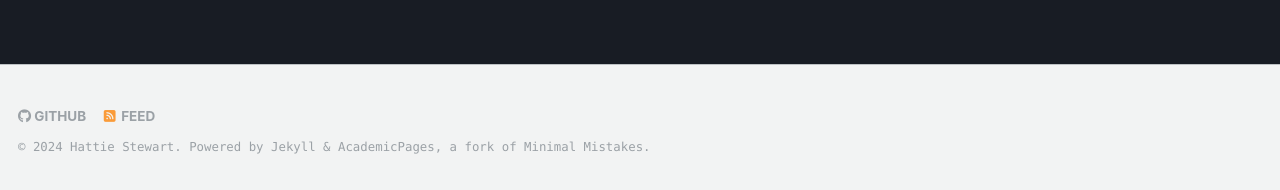
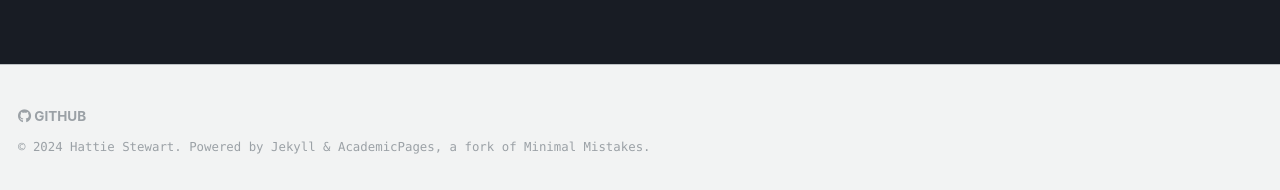
Before and after one commit to hstewart93/hstewart93.github.io, a Jekyll site: the page built from _pages/about.md, in a window 1280 px wide. Shown: the part 707-897 px from the top of the page. Built offline with Jekyll 4.4.1, drawn with Linux system fonts in a browser that asks for light colours.

Commit message:
remove feed.

```diff
--- a/_includes/footer.html
+++ b/_includes/footer.html
@@ -17,7 +17,6 @@
     {% if site.author.bitbucket %}
       <li><a href="http://bitbucket.org/{{ site.author.bitbucket }}"><i class="fab fa-bitbucket" aria-hidden="true"></i> Bitbucket</a></li>
     {% endif %}
-    <li><a href="{% if site.atom_feed.path %}{{ site.atom_feed.path }}{% else %}{{ base_path }}/feed.xml{% endif %}"><i class="fa fa-fw fa-rss-square" aria-hidden="true"></i> {{ site.data.ui-text[site.locale].feed_label | default: "Feed" }}</a></li>
   </ul>
 </div>
 
```
